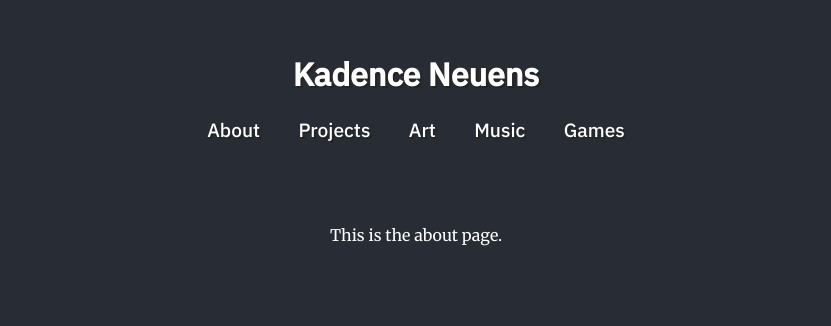
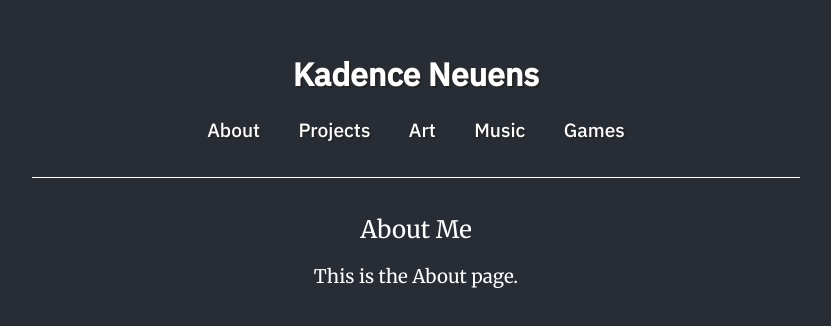
Before and after one commit to KadenceNeuens/portfolio, a React (Create React App) app: page /about in a window 1280 px wide. Shown: the top 326 px of the page, without its empty margins (224-1055 px from the left). Built offline with nearby package versions, Linux system fonts and the light colour scheme.

Commit message:
Minor content and structure change. Will be adding react-spring and animations next.

```diff
--- a/src/App.css
+++ b/src/App.css
@@ -4,6 +4,7 @@
   flex-direction: column;
   align-items: center;
   justify-content: center;
+  height: 100%;
   background-color: #282c34;
 }
 
@@ -13,7 +14,7 @@
   text-shadow: 2px 2px 0px #242424;
   color: white;
   width: 60%;
-  margin: 2em auto 4em;
+  margin: 2em auto 1em;
 }
 
 .App-body {
@@ -21,8 +22,15 @@
   font-size: 1em;
   color: white;
   width: 60%;
-  min-height: 100vh;
   margin: 0px auto;
+  padding-top: 1em;
+  border-top: white solid 1px;
+}
+
+.Entry
+{
+  margin: 0px auto;
+  padding-top: 1em;
 }
 
 ul
@@ -57,6 +65,11 @@ p
   margin: 0px;
 }
 
+h2, h3
+{
+  font-weight: normal;
+}
+
 @media screen and (max-width: 780px) {
   .App-body
   {
--- a/src/Components/Projects/project_a.jsx
+++ b/src/Components/Projects/project_a.jsx
@@ -1,8 +1,11 @@
 import React from 'react';
 
-export default function Project_A(props)
+export default function Portfolio(props)
 {
     return(
-        <p>This is the content for Project A.</p>
+        <>
+            <h3>Portfolio Site</h3>
+            <p>This portfolio will act as an ongoing project as I learn more about building with React.</p>
+        </>
     )
 }
--- a/src/Components/about.jsx
+++ b/src/Components/about.jsx
@@ -4,9 +4,8 @@ export default function About()
 {
     return (
         <>
-            <a>
-                This is the about page.
-            </a>
+            <h2>About Me</h2>
+            <h3>This is the About page.</h3>
         </>
     )
 }
--- a/src/Components/art.jsx
+++ b/src/Components/art.jsx
@@ -4,9 +4,8 @@ export default function Art()
 {
     return (
         <>
-            <a>
-                This is the art page.
-            </a>
+            <h2>Artwork</h2>
+            <h3>My Artwork</h3>
         </>
     )
 }
--- a/src/Components/home.jsx
+++ b/src/Components/home.jsx
@@ -4,9 +4,8 @@ export default function Home()
 {
     return (
         <>
-            <a>
-                This is the home page.
-            </a>
+            <h2>Hello!</h2>
+            <h3>I'm Kadence, and these are my achievements</h3>
         </>
     )
 }
--- a/src/Components/music.jsx
+++ b/src/Components/music.jsx
@@ -4,9 +4,8 @@ export default function Music()
 {
     return (
         <>
-            <a>
-                This is the music page.
-            </a>
+            <h2>Music</h2>
+            <h3>This is my music.</h3>
         </>
     )
 }
--- a/src/Components/projects.jsx
+++ b/src/Components/projects.jsx
@@ -15,11 +15,13 @@ export default function Projects(props)
                 <NavItem name="Project A" route="/projects/project_a">Project A</NavItem>
                 <NavItem name="Project B" route="/projects/project_b">Project B</NavItem>
             </ul>
-            <Switch>
-                <Route path="/projects/project_a" component={Project_A}/>
-                <Route path="/projects/project_b" component={Project_B}/>
-                <Route component={null} />
-            </Switch>
+            <div className="Entry">
+                <Switch>
+                    <Route path="/projects/project_a" component={Project_A}/>
+                    <Route path="/projects/project_b" component={Project_B}/>
+                    <Route component={null} />
+                </Switch>
+            </div>
         </>
     )
 }
--- a/src/index.css
+++ b/src/index.css
@@ -1,15 +1,16 @@
 @import url('https://fonts.googleapis.com/css2?family=IBM+Plex+Sans:wght@500&family=Merriweather&display=swap'); /*Google Fonts*/
 
-html,
-body{
-width:100%;
-overflow-x:hidden;
+html, body {
+  height: 100%;
+  width:100%;
+  overflow-x:hidden;
 }
 
 body {
   margin: 0;
   -webkit-font-smoothing: antialiased;
   -moz-osx-font-smoothing: grayscale;
+  background-color: #282c34;
 }
 
 code {
```
